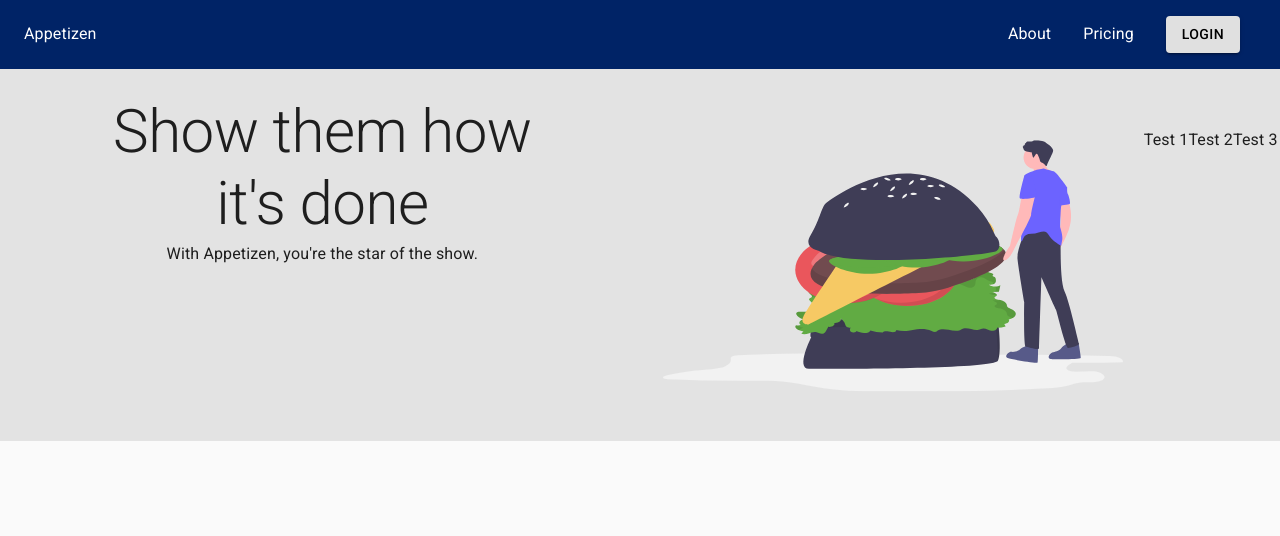
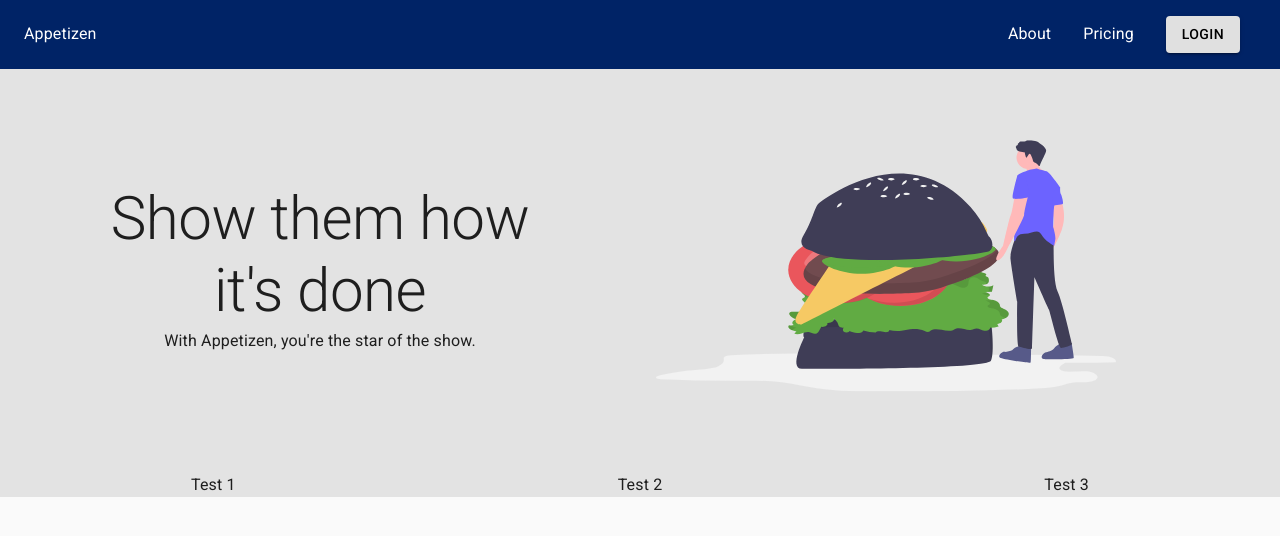
Before and after one commit to pshushereba/appetizen-fe, a React app: page / in a window 1280 px wide. Shown: the top 536 px of the page. Built offline with nearby package versions, Linux system fonts and the light colour scheme.

Commit message:
Wired up profile route.

```diff
--- a/package.json
+++ b/package.json
@@ -20,8 +20,10 @@
   },
   "homepage": "https://github.com/pshushereba/appetizen-fe#readme",
   "dependencies": {
+    "@aws-amplify/ui-react": "^0.2.28",
     "@material-ui/core": "^4.11.0",
     "@material-ui/icons": "^4.9.1",
+    "aws-sdk": "^2.792.0",
     "axios": "^0.21.0",
     "cors": "^2.8.5",
     "http-server": "^0.12.3",
--- a/src/App.js
+++ b/src/App.js
@@ -1,5 +1,4 @@
 import React from "react";
-import socketClient from "socket.io-client";
 import { ThemeProvider } from "@material-ui/styles";
 import theme from "./components/styles/Theme.js";
 import { Route, Switch } from "react-router-dom";
@@ -12,7 +11,6 @@ import About from "./components/About.js";
 import Pricing from "./components/Pricing.js";
 
 function App() {
-  // const socket = socketClient(SERVER);
   return (
     <ThemeProvider theme={theme}>
       <Switch>
@@ -48,6 +46,7 @@ function App() {
           component={Dashboard}
         />
         <PrivateRoute exact path={`/:username/:id`} component={Dashboard} />
+        <PrivateRoute exact path={`/:username/profile`} component={Dashboard} />
       </Switch>
       {/* <Footer /> */}
     </ThemeProvider>
--- a/src/components/HomePage.js
+++ b/src/components/HomePage.js
@@ -28,8 +28,10 @@ const HomePage = () => {
     <>
       <Nav />
       <CssBaseline />
-      <Grid container className={classes.container}>
-        <Grid item direction="column" sm={6}>
+      <Grid container direction="column" className={classes.container}>
+        <Grid item>
+          <Grid container alignItems="center">
+            <Grid item xs={12} sm={6}>
               <Typography variant="h2" align="center">
                 Show them how
                 <br /> it's done
@@ -38,9 +40,12 @@ const HomePage = () => {
                 With Appetizen, you're the star of the show.
               </Typography>
             </Grid>
-        <Grid item>
+            <Grid item xs={12} sm={6}>
               <img src={home_burger} alt="testing" className={classes.img} />
             </Grid>
+          </Grid>
+        </Grid>
+
         <Grid item>
           <Grid container className={classes.container}>
             <Grid item>
--- a/src/components/Profile.js
+++ b/src/components/Profile.js
@@ -1,4 +1,5 @@
 import React from "react";
+import { Grid, Typography } from "@material-ui/core/";
 
 const Profile = () => {
   return (
--- a/src/components/dashboard/Dashboard.js
+++ b/src/components/dashboard/Dashboard.js
@@ -8,6 +8,7 @@ import Overview from "../Overview.js";
 import Settings from "../Settings.js";
 import Inbox from "../Inbox.js";
 import Notifications from "../Notifications.js";
+import Profile from "../Profile.js";
 import LiveStream from "../LiveStream.js";
 import { connect } from "react-redux";
 import { getAccount } from "../../actions/index.js";
@@ -65,6 +66,8 @@ const Dashboard = () => {
             <Notifications />
           ) : menuItem === "videos" ? (
             <Video />
+          ) : menuItem === "profile" ? (
+            <Profile />
           ) : menuItem === "settings" ? (
             <Settings />
           ) : (
--- a/src/components/dashboard/Navigator.js
+++ b/src/components/dashboard/Navigator.js
@@ -56,7 +56,13 @@ const Navigator = (props) => {
     <>
       <Drawer variant="permanent" setMenuItem={setMenuItem} {...other}>
         <List className={classes.listContainer}>
-          <ListItem>
+          <ListItem
+            component={Link}
+            onClick={() => {
+              setMenuItem("profile");
+              history.push(`/${username}/profile`);
+            }}
+          >
             <Avatar>P</Avatar>
           </ListItem>
           <ListItem
```
Also changed, not shown: 1 other file (tests, documents, lock files or other folders). Lines whose indentation alone changed are shown as unchanged.
